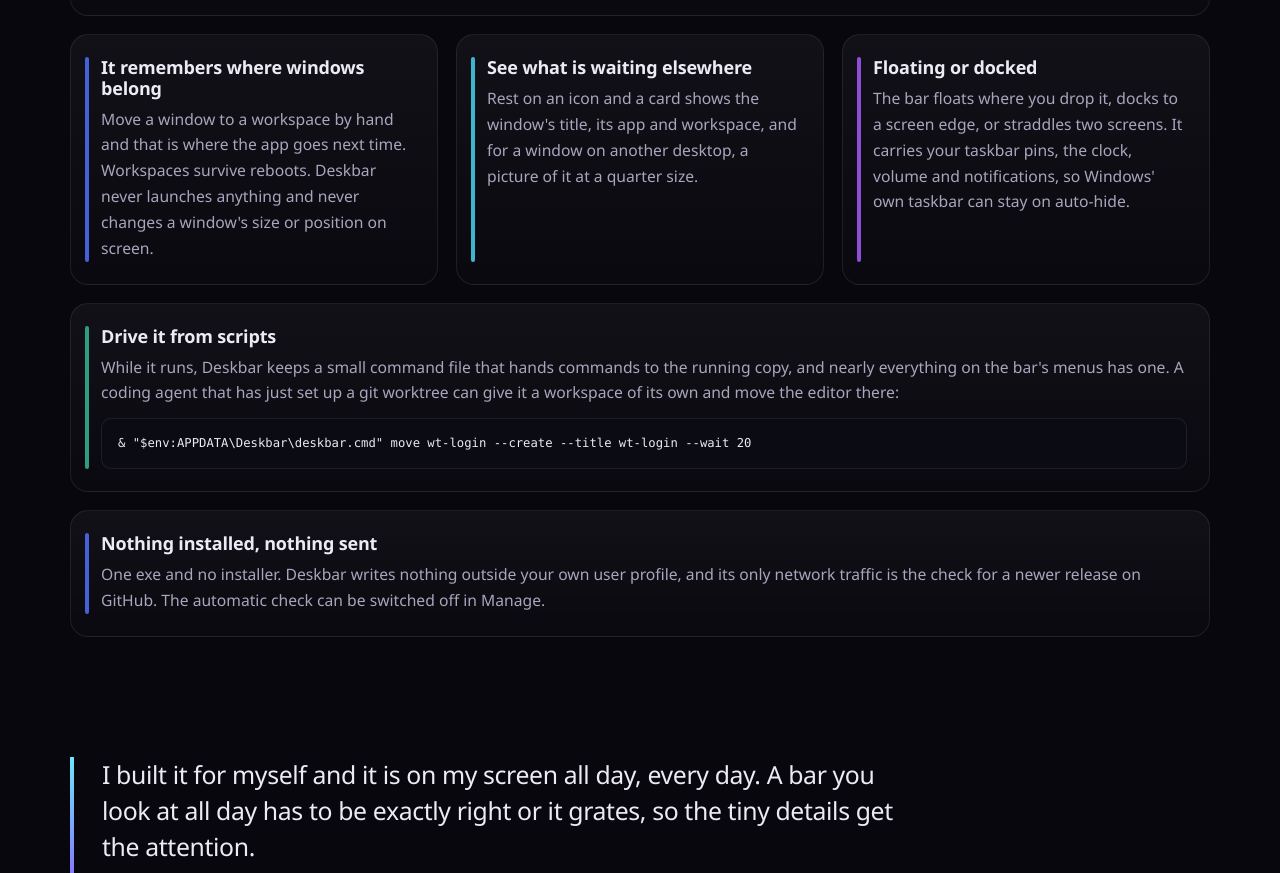
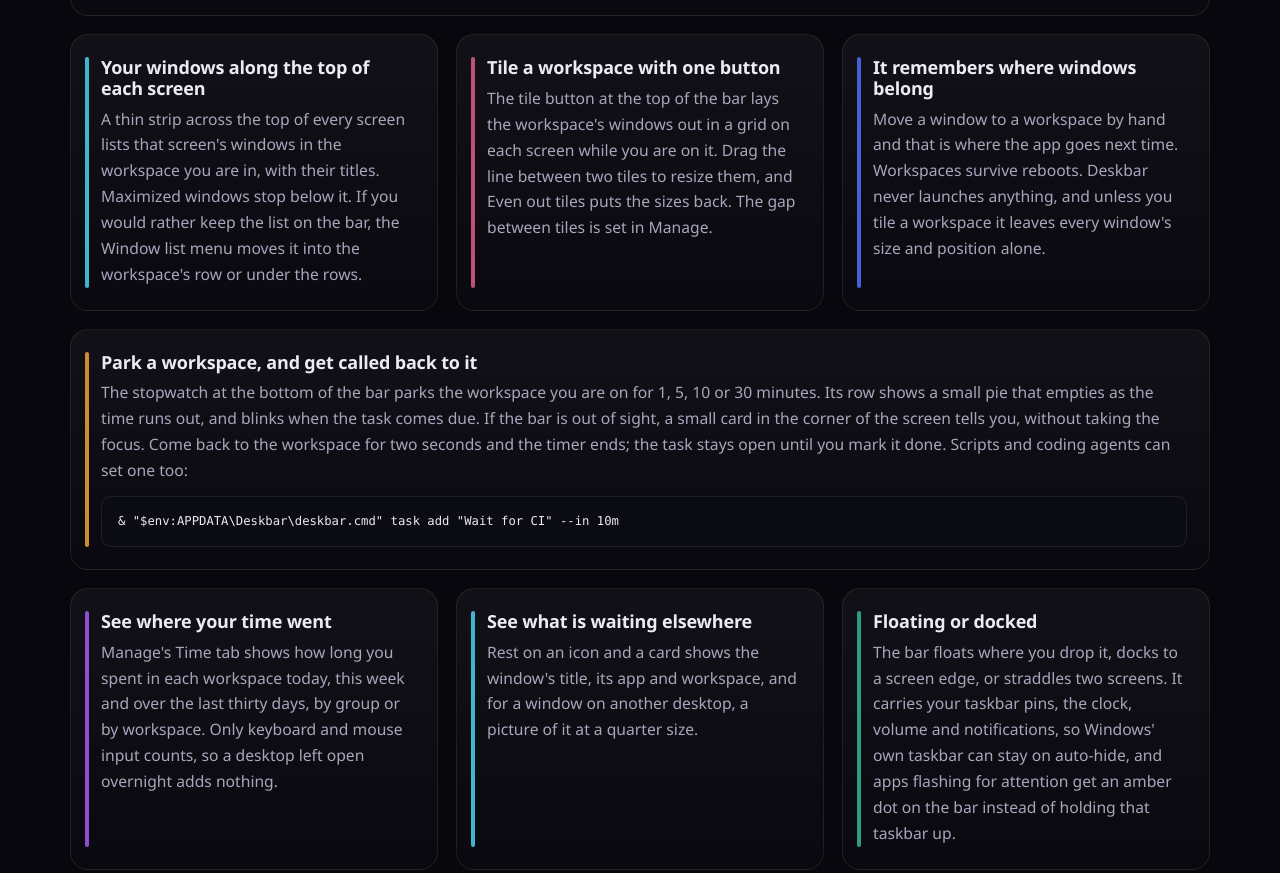
Before and after one commit to AppifySheets/deskbar-site, a plain HTML site: page site/index.html in a window 1280 px wide. Shown: the part 1668-2541 px from the top of the page. Drawn offline with Linux system fonts and the light colour scheme.

Commit message:
Add the screen strips, tiling, tasks and time spent to the home page
Deskbar 2.5 put the current workspace's windows in a strip along the top of
each screen, made tiling a one-button thing, and added tasks with timers that
park a workspace and call you back. Manage's Time tab was already there but
the site never mentioned it. Each gets a row in the feature grid, worded from
the Deskbar README.

The "remembers where windows belong" row said Deskbar never changes a window's
size or position. Tiling does when asked, so that claim now covers untiled
workspaces only. "Floating or docked" mentions that flashing apps get the
amber dot instead of holding an auto-hidden taskbar up.

*opus5.5*

```diff
--- a/site/index.html
+++ b/site/index.html
@@ -209,12 +209,63 @@
                 focus lands on the window you were last using there, so you arrive typing.
               </p>
             </li>
+            <!--
+              Added 2026-11-19 for Deskbar 2.5: the strips along the top of each screen, tiling,
+              tasks with timers, and time spent per workspace. Each is worded from the Deskbar
+              README sections "Reading it", "The workspace row menu", "Tasks" and "Manage".
+              Tiling is not labelled Pro: the README still says "(Deskbar Pro)", but tiling is
+              free in every copy for now (Deskbar commit e150c49), and the pricing section
+              below already says every feature is on today.
+            -->
+            <li class="row rail-cyan">
+              <h3>Your windows along the top of each screen</h3>
+              <p>
+                A thin strip across the top of every screen lists that screen's windows in the
+                workspace you are in, with their titles. Maximized windows stop below it. If you
+                would rather keep the list on the bar, the Window list menu moves it into the
+                workspace's row or under the rows.
+              </p>
+            </li>
+            <li class="row rail-rose">
+              <h3>Tile a workspace with one button</h3>
+              <p>
+                The tile button at the top of the bar lays the workspace's windows out in a grid
+                on each screen while you are on it. Drag the line between two tiles to resize
+                them, and Even out tiles puts the sizes back. The gap between tiles is set in
+                Manage.
+              </p>
+            </li>
+            <!--
+              Until tiling, this row said Deskbar "never changes a window's size or position on
+              screen". Tiling does, when you ask it to, so the claim is narrowed to untiled
+              workspaces.
+            -->
             <li class="row rail-blue">
               <h3>It remembers where windows belong</h3>
               <p>
                 Move a window to a workspace by hand and that is where the app goes next time.
-                Workspaces survive reboots. Deskbar never launches anything and never changes a
-                window's size or position on screen.
+                Workspaces survive reboots. Deskbar never launches anything, and unless you tile a
+                workspace it leaves every window's size and position alone.
+              </p>
+            </li>
+            <li class="row row-wide rail-amber">
+              <h3>Park a workspace, and get called back to it</h3>
+              <p>
+                The stopwatch at the bottom of the bar parks the workspace you are on for 1, 5,
+                10 or 30 minutes. Its row shows a small pie that empties as the time runs out,
+                and blinks when the task comes due. If the bar is out of sight, a small card in
+                the corner of the screen tells you, without taking the focus. Come back to the
+                workspace for two seconds and the timer ends; the task stays open until you mark
+                it done. Scripts and coding agents can set one too:
+              </p>
+              <pre><code>&amp; "$env:APPDATA\Deskbar\deskbar.cmd" task add "Wait for CI" --in 10m</code></pre>
+            </li>
+            <li class="row rail-violet">
+              <h3>See where your time went</h3>
+              <p>
+                Manage's Time tab shows how long you spent in each workspace today, this week and
+                over the last thirty days, by group or by workspace. Only keyboard and mouse
+                input counts, so a desktop left open overnight adds nothing.
               </p>
             </li>
             <li class="row rail-cyan">
@@ -224,15 +275,16 @@
                 and for a window on another desktop, a picture of it at a quarter size.
               </p>
             </li>
-            <li class="row rail-violet">
+            <li class="row rail-teal">
               <h3>Floating or docked</h3>
               <p>
                 The bar floats where you drop it, docks to a screen edge, or straddles two
                 screens. It carries your taskbar pins, the clock, volume and notifications, so
-                Windows' own taskbar can stay on auto-hide.
+                Windows' own taskbar can stay on auto-hide, and apps flashing for attention get
+                an amber dot on the bar instead of holding that taskbar up.
               </p>
             </li>
-            <li class="row row-wide rail-teal">
+            <li class="row row-wide rail-violet">
               <h3>Drive it from scripts</h3>
               <p>
                 While it runs, Deskbar keeps a small command file that hands commands to the
```
